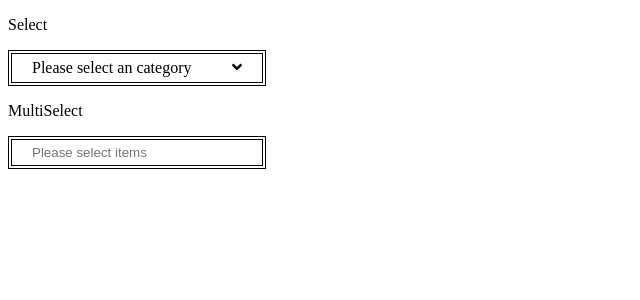
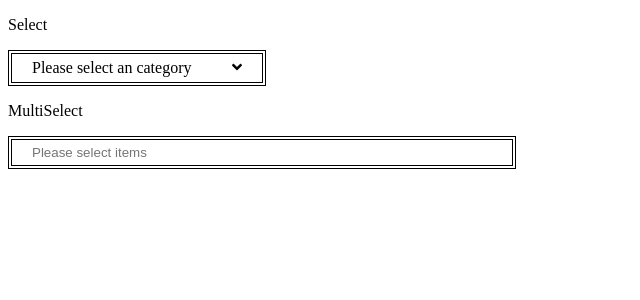
Before and after one commit to NurAliia/React-project, a React app: page / in a window 1280 px wide. Shown: the top 300 px of the page, without its empty margins (0-640 px from the left). Built offline with nearby package versions, Linux system fonts and the light colour scheme.

Commit message:
Update multiselect process

```diff
--- a/src/components/item/Item.js
+++ b/src/components/item/Item.js
@@ -9,7 +9,7 @@ class Item extends React.Component {
   }
 
   handleRemove = e => {
-    const id = e.target.getAttribute("data");
+    const id = e.target.getAttribute("id");
     this.props.removeChoosenItem(+id);
   }
 
@@ -22,7 +22,7 @@ class Item extends React.Component {
         key={index}
       >
         <span>{name}</span>
-        <span className="remove" onClick={this.handleRemove}>X</span>
+        <span className="remove" id={index} onClick={this.handleRemove}>X</span>
       </li>
 
     );
@@ -33,4 +33,4 @@ const mapDispatchToProps = dispatch => ({
   removeChoosenItem: item => dispatch(removeChoosenItem(item)),
 });
 
-export default connect(mapDispatchToProps)(Item);
+export default connect(null, mapDispatchToProps)(Item);
--- a/src/components/multiselect/MultiSelect.js
+++ b/src/components/multiselect/MultiSelect.js
@@ -31,7 +31,11 @@ class MultiSelect extends React.Component {
 
   componentWillReceiveProps() {
     this.setState((_, props) => ({
-      filtered: props.options.filter(item => item.name.includes(props.search))
+      filtered: props.options.filter(item =>
+        item.name.includes(props.search)
+          && !props.choosen.includes(item.id)
+            && (!props.category || item.parent_id === props.category)
+      )
     }));
   }
 
@@ -84,7 +88,7 @@ class MultiSelect extends React.Component {
   }
 
   render() {
-    const { choosen } = this.props;
+    const { choosen, options } = this.props;
     const { isOpen, placeholder, page, filtered } = this.state;
     const items = filtered.slice(page * 2, page * 2 + 2)
       .map(item =>
@@ -97,9 +101,9 @@ class MultiSelect extends React.Component {
           {item.name}
         </li>
       );
-    const filteredById = convertArrayToObject(filtered, 'id');
-    const choosenItems = choosen && choosen.map(key =>
-      <Item index={key} name={filteredById[key].name} choosen={this.props.choosen} />
+    const optionsById = convertArrayToObject(options, 'id');
+    const choosenItems = choosen && choosen.map(key => optionsById[key] &&
+      <Item index={key} name={optionsById[key].name} choosen={this.props.choosen} />
     )
     return (
       <div className="multiselect-container">
@@ -131,6 +135,7 @@ MultiSelect.propTypes = {
   options: PropTypes.arrayOf(PropTypes.object),
   choosen: PropTypes.arrayOf(PropTypes.number),
   search: PropTypes.string,
+  category: PropTypes.number,
   toggleItem: PropTypes.func,
   changeSearch: PropTypes.func,
 };
@@ -139,6 +144,7 @@ MultiSelect.defaultProps = {
   options: [],
   choosen: [],
   search: '',
+  category: undefined,
   toggleItem: () => undefined,
   changeSearch: () => undefined,
 };
@@ -146,6 +152,8 @@ MultiSelect.defaultProps = {
 const mapStateToProps = store => ({
   options: store.item.items,
   choosen: store.item.choosen,
+  search: store.item.search,
+  category: store.category.choosen,
 });
 
 const mapDispatchToProps = dispatch => ({
--- a/src/components/multiselect/MultiSelect.scss
+++ b/src/components/multiselect/MultiSelect.scss
@@ -1,8 +1,9 @@
 .multiselect-container {
-  display: inline-block;
-  text-align: center;
+  display: flex;
+  flex-direction: row;
+  flex-wrap: wrap;
   position: relative;
-  width: 100%;
+  width: 200%;
   border: 4px double #000;
 
   &:hover {
@@ -14,6 +15,10 @@
   width: 100%;
   border: 4px double #000;
   margin-left: -4px;
+}
+
+.multiselect-item {
+  margin: 1px 2px;
 }
 
 .search-field {
--- a/src/reducers/itemReducer.js
+++ b/src/reducers/itemReducer.js
@@ -29,10 +29,10 @@ export default function itemsReducer(state = initialState, action) {
       }
     }
     case itemActionTypes.REMOVE_CHOOSEN_ITEM: {
-      const filterArray = state.items.filter(item => item.id !== action.payload);
+      const filterArray = state.choosen.filter(item => item !== action.payload);
       return {
         ...state,
-        items: filterArray
+        choosen: filterArray
       }
     }
     case itemActionTypes.EDIT_ITEM: {
@@ -46,15 +46,17 @@ export default function itemsReducer(state = initialState, action) {
       }
     }
     case itemActionTypes.TOGGLE_ITEM: {
+      const unique =  [...new Set([
+        action.payload,
+        ...state.choosen
+      ])];
       return {
         ...state,
-        choosen: [
-          action.payload,
-          ...state.choosen
-        ]
+        choosen: unique
       }
     }
     case itemActionTypes.SEARCH_ITEMS: {
+      console.log(action.payload);
       return {
         ...state,
         search: action.payload,
```
